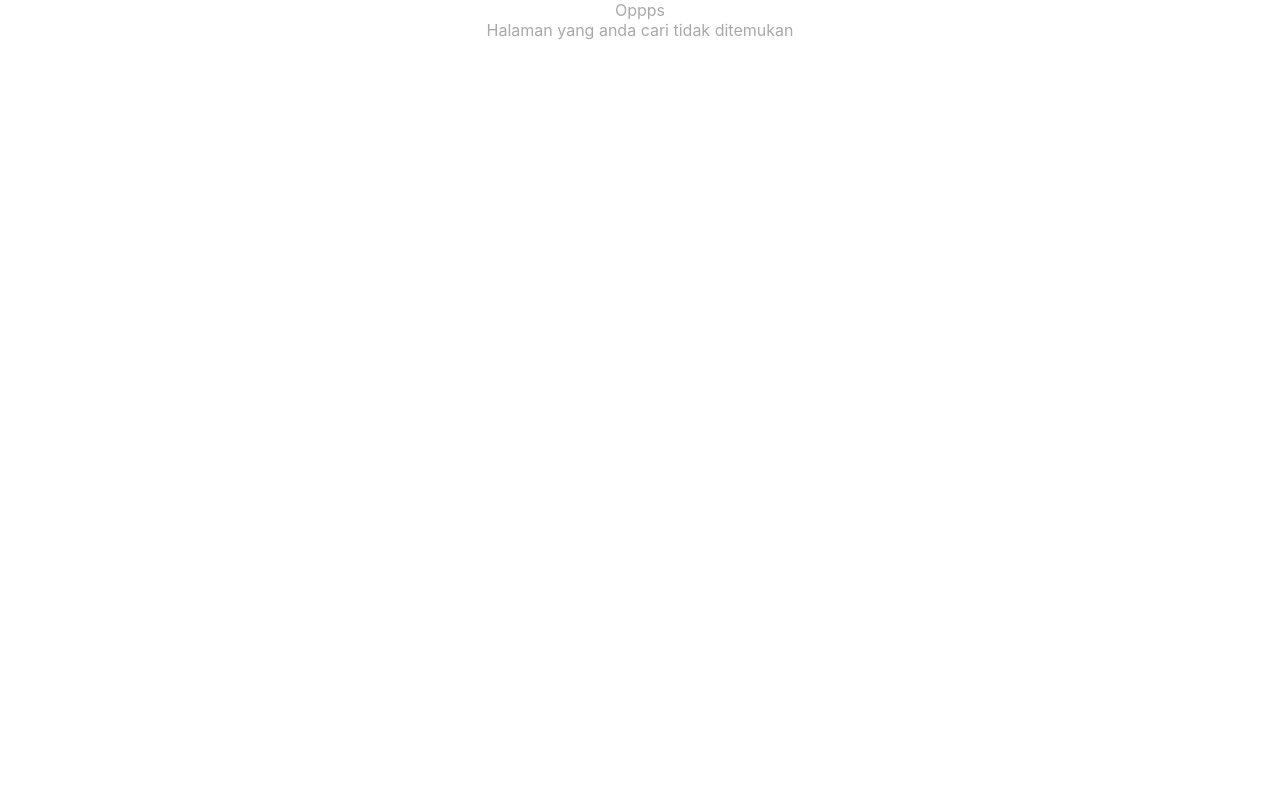
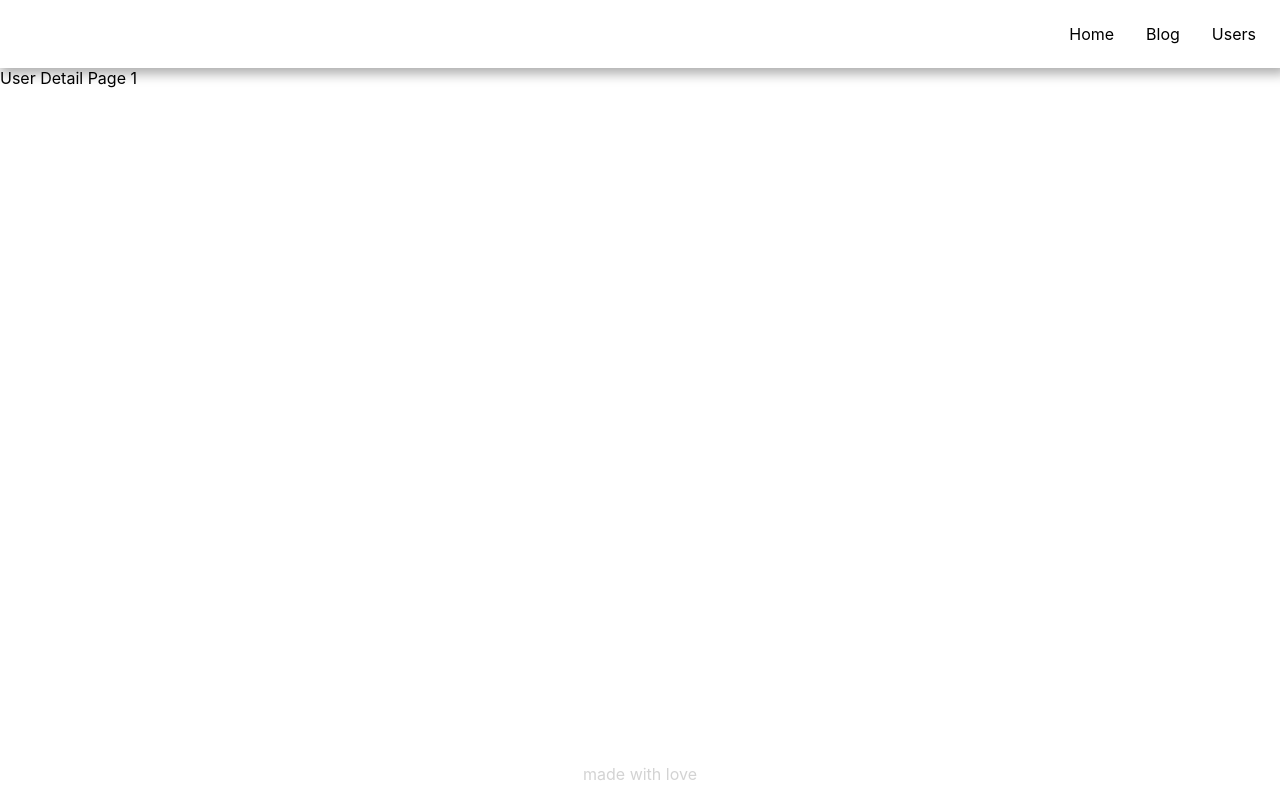
Before and after one commit to andrianrf/basic-nextjs, a Next.js app: page /users/1 in a window 1280 px wide. Before the commit this address had no page. Built offline with nearby package versions, Linux system fonts and the light colour scheme.

Commit message:
dinamic router using useRouter

```diff
--- a/components/Header/Header.tsx
+++ b/components/Header/Header.tsx
@@ -7,7 +7,7 @@ export default function Header() {
             <ul className={styles.list}>
                 <li className={styles.item}><Link href="/">Home</Link></li>
                 <li className={styles.item}><Link href="/blog">Blog</Link></li>
-                <li className={styles.item}><a href="/users">Users</a></li>
+                <li className={styles.item}><Link href="/users">Users</Link></li>
             </ul>
         </header>
     )
--- /dev/null
+++ b/pages/users/[id].tsx
@@ -0,0 +1,15 @@
+import { useRouter } from "next/dist/client/router";
+import Layout from "../../components/Layout/Layout";
+
+export default function detail() {
+
+    const router = useRouter();
+
+    const {id} = router.query;
+
+    return (
+        <Layout pageTitle="Users Detail">
+            User Detail Page  {id}
+        </Layout>
+    )
+}
```
